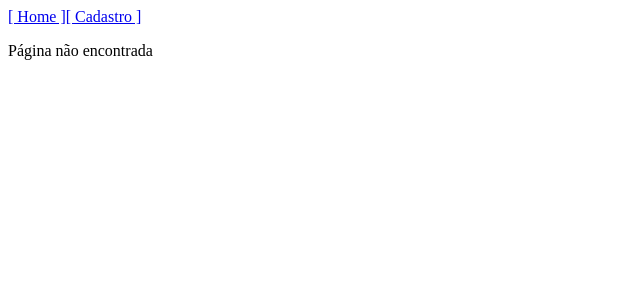
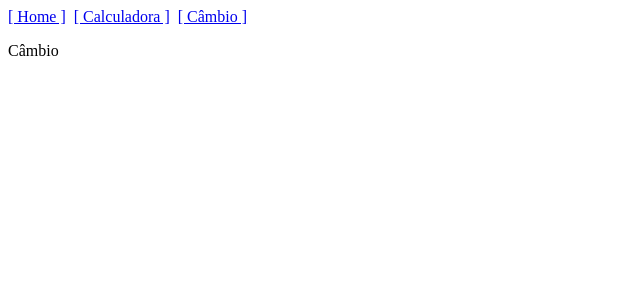
Before and after one commit to edfeitosa/jest-enzyme-tests, a React app: page /exchange in a window 1280 px wide. Shown: the top 300 px of the page, without its empty margins (0-640 px from the left). Built offline with nearby package versions, Linux system fonts and the light colour scheme; the HTML template or start-up script is replaced by a standard one.

Commit message:
Add new components

```diff
--- a/src/components/_routes/index.jsx
+++ b/src/components/_routes/index.jsx
@@ -2,8 +2,9 @@ import React, { Component } from 'react';
 import { Switch, Route } from 'react-router-dom';
 
 import Home from '../home';
-import Cadastro from '../cadastro';
+import Exchange from '../exchange';
 import NotFound from '../notFound';
+import Calculator from '../calculator';
 
 class Routes extends Component {
   render() {
@@ -11,7 +12,8 @@ class Routes extends Component {
       <Switch>
         <Route path='/' exact component={Home} />
         <Route path='/home' component={Home} />
-        <Route path='/cadastro' component={Cadastro} />
+        <Route path='/calculator' component={Calculator} />
+        <Route path='/exchange' component={Exchange} />
         <Route path='*' component={NotFound} />
       </Switch>
     )
--- /dev/null
+++ b/src/components/calculator/index.jsx
@@ -0,0 +1,42 @@
+import React, { Component, Fragment } from 'react';
+
+class Calculator extends Component {
+
+  state = {
+    showForm: false
+  }
+
+  chargingForm = () => {
+    this.setState({ showForm: true });
+  }
+
+  render() {
+
+    const { showForm } = this.state;
+
+    return (
+      <Fragment>
+        {
+          showForm ?
+            <Fragment>
+              <p>Preencha todos os dados</p>
+              <p>
+                <input id="firstNumber" type="form" placeholder="Informe o primeiro valor" />
+                <br />
+                <input id="secondNumber" type="form" placeholder="Informe o segundo valor" />
+                <br />
+                <button id="add">Somar</button>
+                <button id="subtract">Subtrair</button>
+                <button id="multiply">Multiplicar</button>
+                <button id="share">Dividir</button>
+              </p>
+            </Fragment>
+            :
+            <p>Carregando calculadora...</p>
+        }
+      </Fragment>
+    )
+  }
+}
+
+export default Calculator;
--- a/src/components/cadastro/index.jsx
+++ b/src/components/exchange/index.jsx
@@ -1,13 +1,13 @@
 import React, { Component, Fragment } from 'react';
 
-class Cadastro extends Component {
+class Exchange extends Component {
   render() {
     return (
       <Fragment>
-        <p>Página de cadastro</p>
+        <p>Câmbio</p>
       </Fragment>
     )
   }
 }
 
-export default Cadastro;
+export default Exchange;
--- a/src/components/menu/index.jsx
+++ b/src/components/menu/index.jsx
@@ -6,7 +6,10 @@ class Menu extends Component {
     return (
       <Fragment>
         <Link to='/'>[ Home ]</Link>
-        <Link to='/cadastro'>[ Cadastro ]</Link>
+        &nbsp;&nbsp;
+        <Link to='/calculator'>[ Calculadora ]</Link>
+        &nbsp;&nbsp;
+        <Link to='/exchange'>[ Câmbio ]</Link>
       </Fragment>
     )
   }
```
